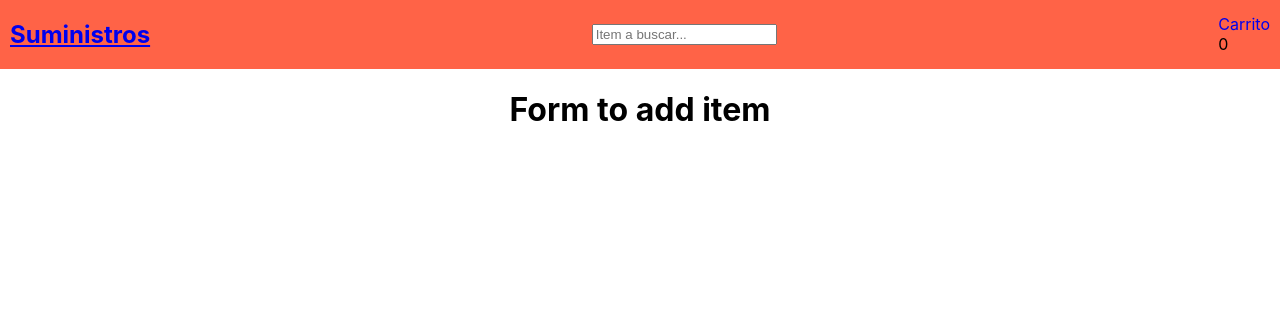
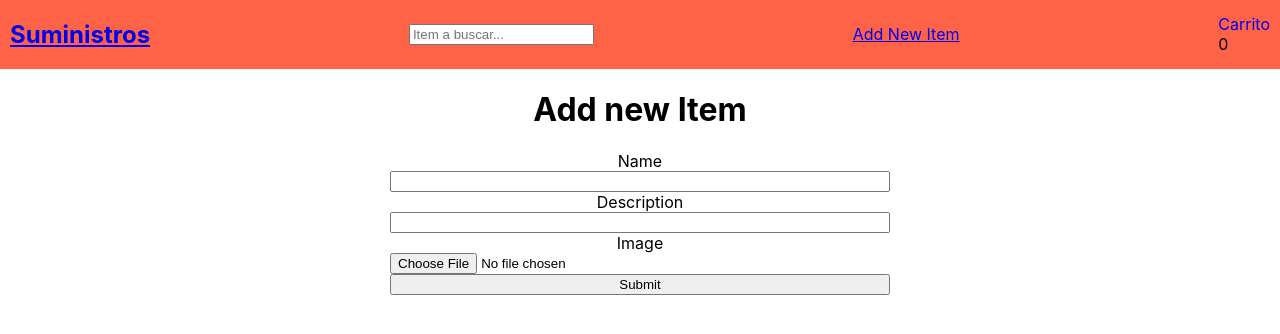
Before and after one commit to carlosdummy14/supplies, a React (Create React App) app: page /add-item in a window 1280 px wide. Shown: the top 334 px of the page. Built offline with nearby package versions, Linux system fonts and the light colour scheme; data requests are answered from the project's data file.

Commit message:
Form definition

```diff
--- a/package.json
+++ b/package.json
@@ -7,6 +7,7 @@
     "@testing-library/react": "11.2.5",
     "@testing-library/user-event": "12.8.3",
     "axios": "0.21.1",
+    "formik": "^2.2.9",
     "react": "17.0.2",
     "react-dom": "17.0.2",
     "react-redux": "7.2.4",
--- a/src/components/Navbar/Navbar.js
+++ b/src/components/Navbar/Navbar.js
@@ -21,6 +21,9 @@ const Navbar = () => {
         <h2>Suministros</h2>
       </Link>
       <Search />
+      <Link to='/add-item'>
+        Add New Item
+      </Link>
       <div className='ShoppingCar'>
         <Link to='/shoppingcar'>
           <div>Carrito</div>
--- a/src/pages/AddItem.js
+++ b/src/pages/AddItem.js
@@ -1,10 +1,65 @@
 import React from 'react'
+import { Field, Form, Formik } from 'formik'
+import { useDispatch, useSelector } from 'react-redux'
+import { useHistory } from 'react-router-dom'
+
+import { addItem } from '../reducers/itemsReducer'
+
+const initialValues = {
+  name: '',
+  description: '',
+  image: ''
+}
+
+const styles = {
+  form: {
+    display: 'flex',
+    flexDirection: 'column',
+    width: '500px',
+    margin: '0 auto'
+  }
+}
 
 const AddItem = () => {
+  const dispatch = useDispatch()
+  const items = useSelector(({ items }) => items)
+  const history = useHistory()
+
+  const handleSubmit = (values) => {
+    const { name, description, image } = values
+    const newItem = {
+      id: items.length + 1,
+      name: name,
+      description: description,
+      stock: 1,
+      available: true,
+      createdAt: '2021-04-09T22:51:55.756Z',
+      img: image
+    }
+
+    dispatch(addItem(newItem))
+
+    history.replace('/')
+  }
+
   return (
-    <div>
-      <h1>Form to add item</h1>
-    </div>
+    <>
+      <h1>Add new Item</h1>
+      <Formik
+        initialValues={initialValues}
+        onSubmit={handleSubmit}
+      >
+        <Form style={styles.form}>
+          <label htmlFor='name'>Name</label>
+          <Field name='name' type='text' />
+          <label htmlFor='description'>Description</label>
+          <Field name='description' type='text' />
+          <label htmlFor='image'>Image</label>
+          <Field name='image' type='file' />
+          <button type='submit'>Submit</button>
+        </Form>
+      </Formik>
+    </>
   )
 }
 
--- a/src/reducers/itemsReducer.js
+++ b/src/reducers/itemsReducer.js
@@ -1,11 +1,25 @@
 const ACTIONS_ITEMS = {
-  GET_ALL: '@items/get_all'
+  GET_ALL: '@items/get_all',
+  ADD_ITEM: '@items/add_item'
 }
 
 export const itemsReducer = (state = [], action) => {
   switch (action.type) {
     case ACTIONS_ITEMS.GET_ALL:
       return action.payload
+
+    case ACTIONS_ITEMS.ADD_ITEM:
+    {
+      const newState = [
+        ...state,
+        action.payload
+      ]
+
+      console.log({ newState })
+
+      return newState
+    }
+
     default:
       return state
   }
@@ -17,3 +31,10 @@ export const getAllItems = (items) => {
     payload: items
   }
 }
+
+export const addItem = (item) => {
+  return {
+    type: ACTIONS_ITEMS.ADD_ITEM,
+    payload: item
+  }
+}
```
Also changed, not shown: 2 other files (tests, documents, lock files or other folders).
